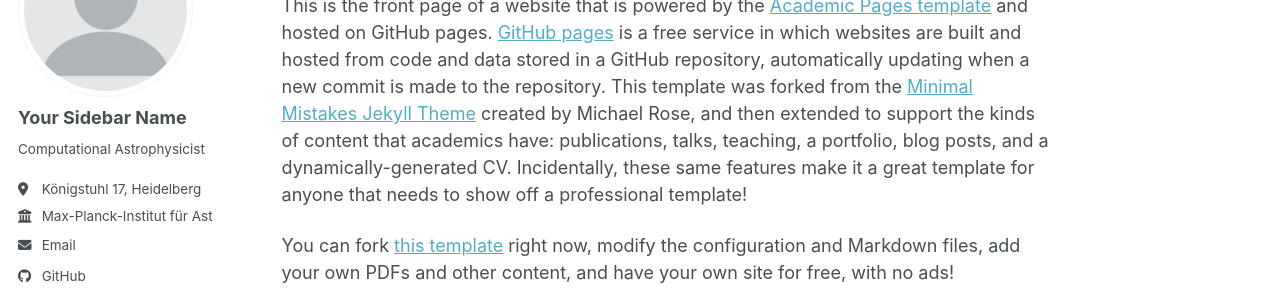
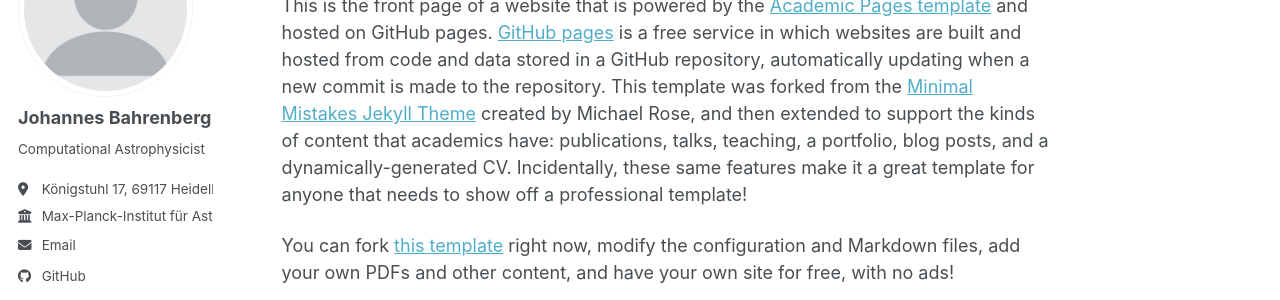
Before and after one commit to johannesbahrenberg/johannesbahrenberg.github.io, a Jekyll site: the page built from _pages/about.md, in a window 1280 px wide. Shown: the part 179-479 px from the top of the page. Built offline with Jekyll 4.4.1, drawn with Linux system fonts in a browser that asks for light colours; a script bundle is joined from its source files by our own code; library files that are not in the unit come from our copies.

Commit message:
Update author details in _config.yml

```diff
--- a/_config.yml
+++ b/_config.yml
@@ -24,10 +24,10 @@
 author:
   # Biographic information
   avatar           : "profile.png"
-  name             : "Your Sidebar Name"
+  name             : "Johannes Bahrenberg"
   pronouns         : # example: "she/her"
   bio              : "Computational Astrophysicist"
-  location         : "Königstuhl 17, Heidelberg"
+  location         : "Königstuhl 17, 69117 Heidelberg"
   employer         : "Max-Planck-Institut für Astronomie"
   uri              : # URL
   email            : "bahrenberg@mpia.de"
@@ -51,7 +51,7 @@
   bitbucket        : # Username - Update with your username on the site
   codepen          : # Username
   dribbble         : # Username
-  github           : "academicpages"
+  github           : "johannesbahrenberg"
   kaggle           : # Username
   stackoverflow    : # User number or user number and name (i.e., use "1" or "1/jeff-atwood")
 
```
